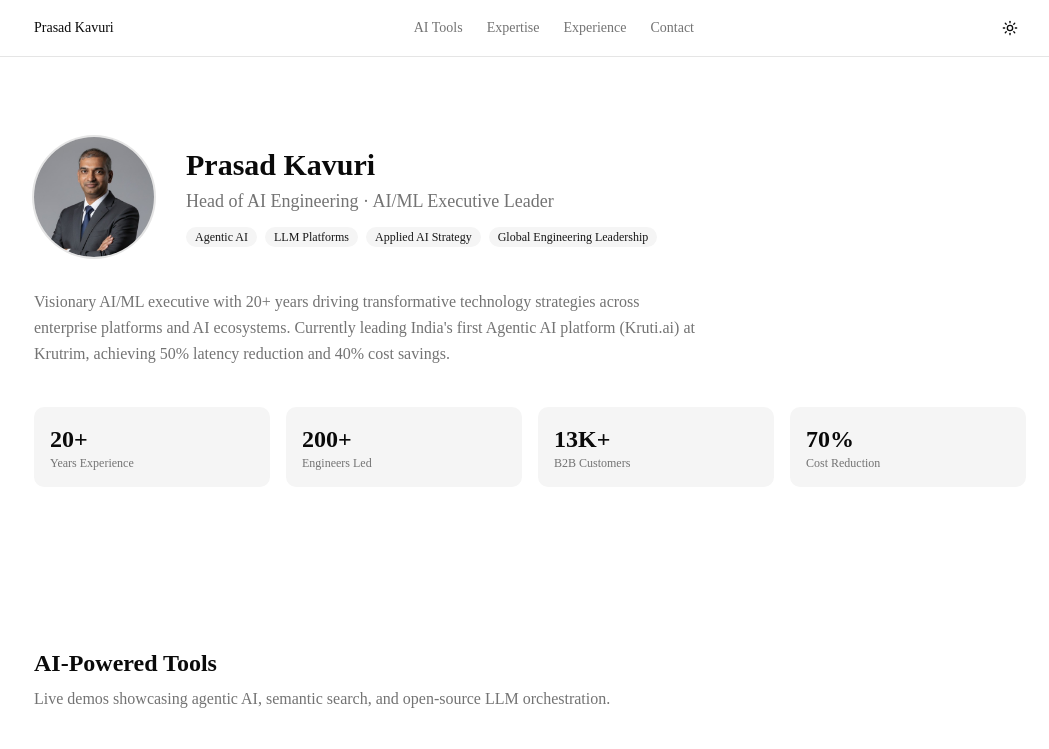
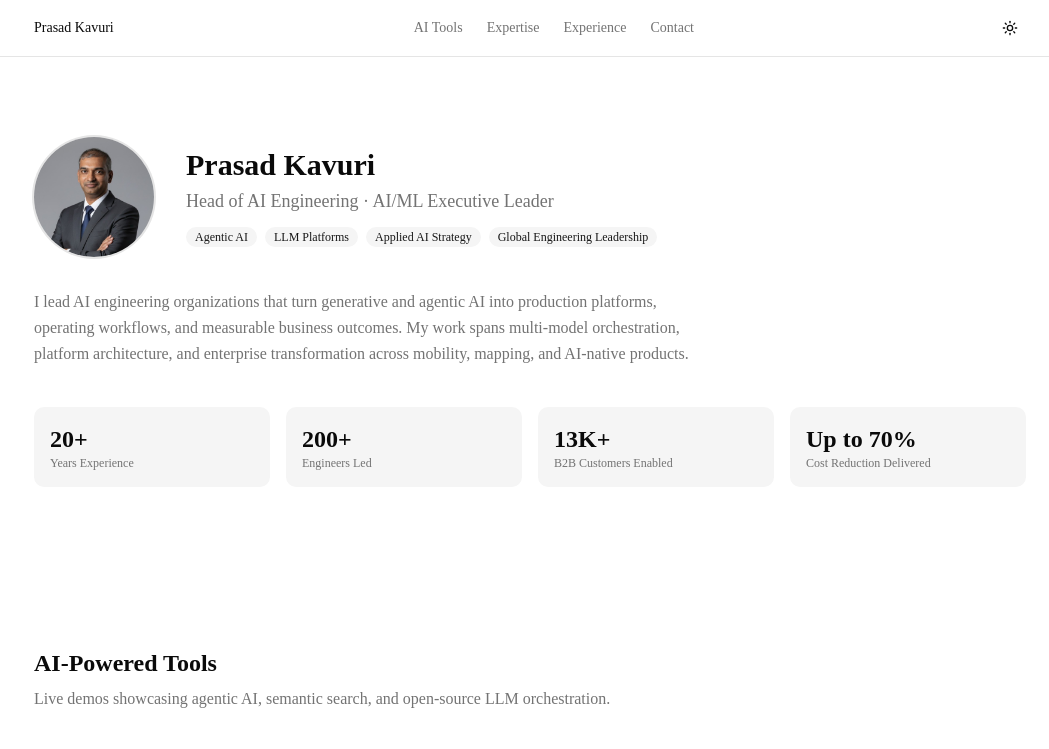
Before and after one commit to prasad-kavuri/prasad-portfolio, a Next.js app: page / in a window 1280 px wide. Shown: the top 749 px of the page, without its empty margins (110-1159 px from the left). Built offline with nearby package versions, Linux system fonts and the light colour scheme.

Commit message:
fix: update hero summary to operator-focused copy, refine KPI labels

```diff
--- a/src/components/sections/Hero.tsx
+++ b/src/components/sections/Hero.tsx
@@ -1,6 +1,7 @@
 import Image from "next/image";
 import { Badge } from "@/components/ui/badge";
 import profile from "@/data/profile.json";
+
 
 export function Hero() {
   return (
@@ -28,10 +29,7 @@ export function Hero() {
           </div>
         </div>
         <p className="mt-8 max-w-2xl text-muted-foreground leading-relaxed">
-          Visionary AI/ML executive with 20+ years driving transformative
-          technology strategies across enterprise platforms and AI ecosystems.
-          Currently leading India&apos;s first Agentic AI platform (Kruti.ai)
-          at Krutrim, achieving 50% latency reduction and 40% cost savings.
+          {profile.personal.summary}
         </p>
         <div className="mt-10 grid grid-cols-2 gap-4 sm:grid-cols-4">
           {profile.stats.map((s) => (
--- a/src/data/profile.json
+++ b/src/data/profile.json
@@ -10,15 +10,15 @@
     "portfolio": "https://prasadkavuri.com",
     "github": "https://github.com/prasad-kavuri",
     "languages": ["English", "Hindi", "Telugu", "Urdu"],
-    "summary": "AI/ML executive with 20+ years building platforms and leading engineering organizations. Focused on helping companies adopt AI in ways that change how they operate — turning emerging AI capabilities into production systems, embedding AI into day-to-day workflows, and aligning engineering, product, and business teams around measurable outcomes.",
+    "summary": "I lead AI engineering organizations that turn generative and agentic AI into production platforms, operating workflows, and measurable business outcomes. My work spans multi-model orchestration, platform architecture, and enterprise transformation across mobility, mapping, and AI-native products.",
     "pills": ["Agentic AI", "LLM Platforms", "Applied AI Strategy", "Global Engineering Leadership"]
   },
   "stats": [
-    { "value": "20+", "label": "Years Experience" },
-    { "value": "200+", "label": "Engineers Led" },
-    { "value": "13K+", "label": "B2B Customers" },
-    { "value": "70%", "label": "Cost Reduction" }
-  ],
+  { "value": "20+", "label": "Years Experience" },
+  { "value": "200+", "label": "Engineers Led" },
+  { "value": "13K+", "label": "B2B Customers Enabled" },
+  { "value": "Up to 70%", "label": "Cost Reduction Delivered" }
+],
   "experience": [
     {
       "id": "krutrim",
```
